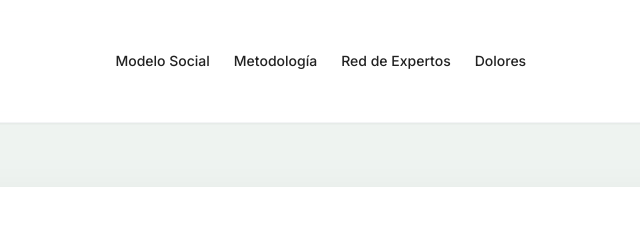
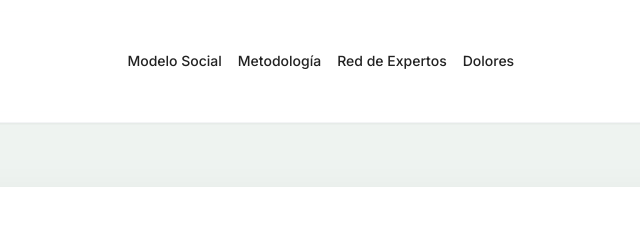
Before and after one commit to cgraniffo/WebAgropuentes, a website: page index.html in a window 1280 px wide. Shown: the top 232 px of the page, 302-942 px from the left. Drawn offline with nearby package versions, Linux system fonts and the light colour scheme.

Commit message:
Actualización landing Agropuentes: nuevo diseño + favicons limpios

```diff
--- a/index.html
+++ b/index.html
@@ -173,7 +173,7 @@
              </a>
           </div>
 
-          <div class="hidden md:flex gap-6 text-sm font-medium">
+          <div class="flex flex-wrap gap-4 text-sm font-medium">
             <a href="#modelo-social" class="hover:text-agropuentes-green transition-colors">Modelo Social</a>
             <a href="#como-funciona" class="hover:text-agropuentes-green transition-colors">Metodología</a>
             <a href="#expertos" class="hover:text-agropuentes-green transition-colors">Red de Expertos</a>
```
